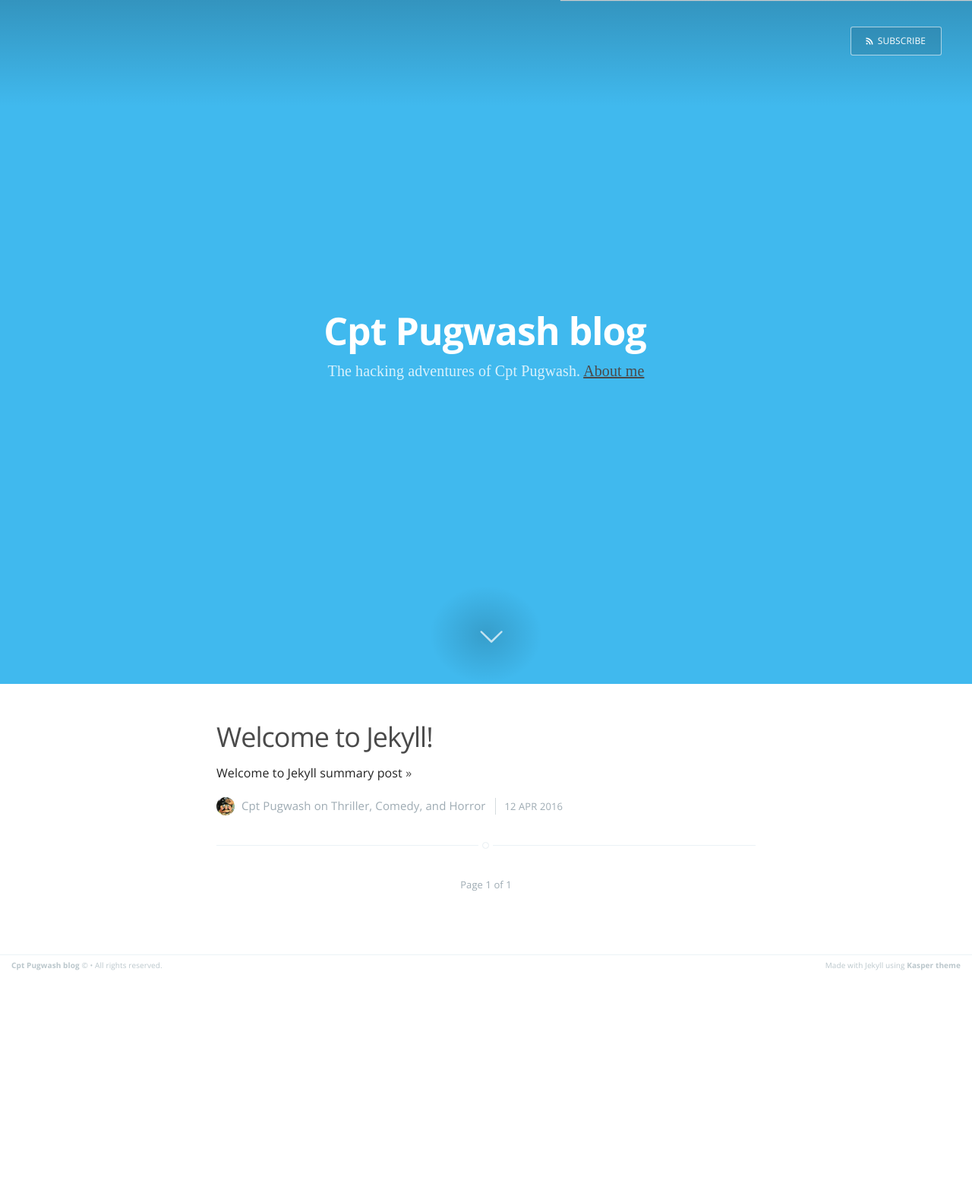
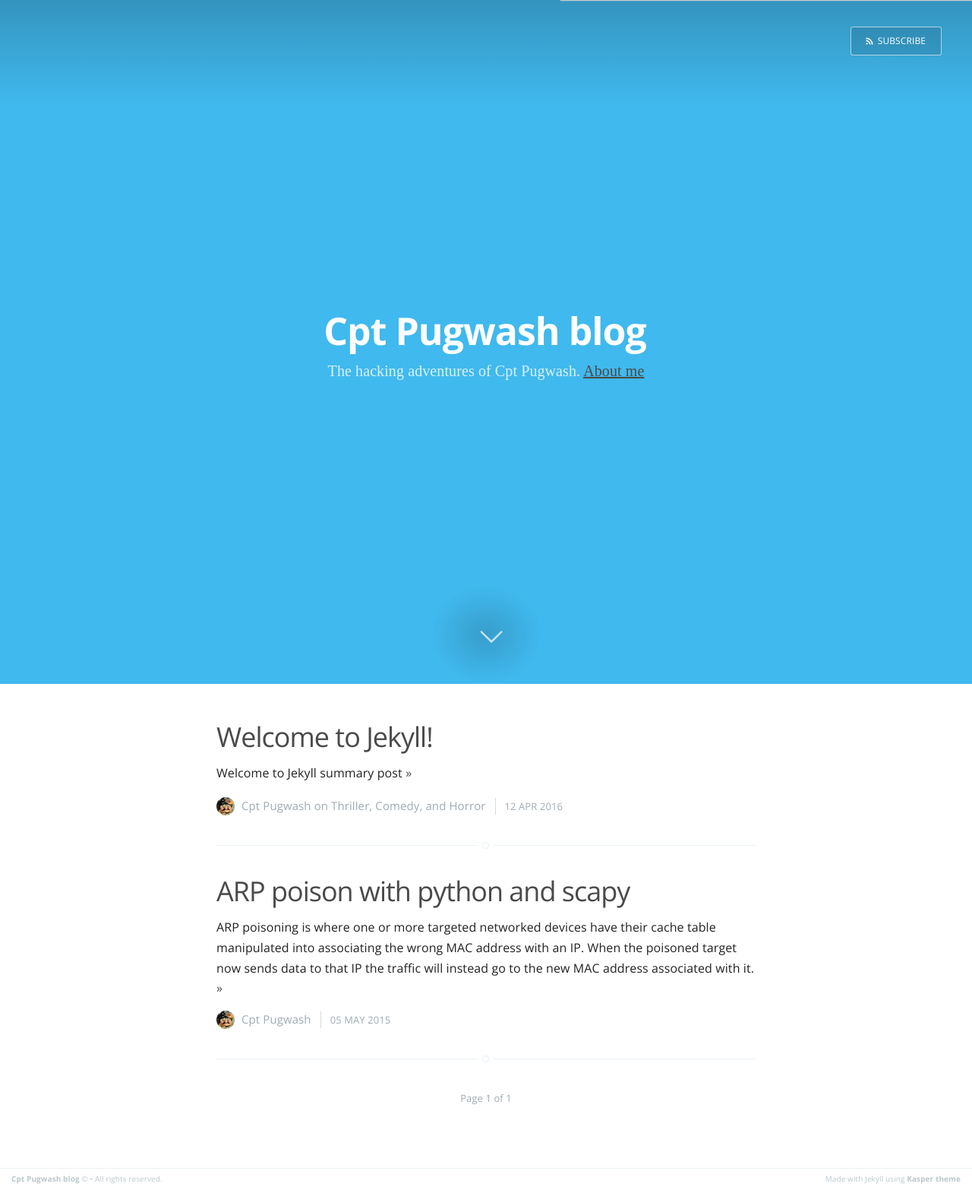
Before and after one commit to cptpugwash/cptpugwash.github.io, a Jekyll site: the page built from index.html, in a window 1280 px wide. Shown: the whole page at 76% size. Built offline with Jekyll 4.4.1, drawn with Linux system fonts in a browser that asks for light colours; the list of posts is cut into pages by our own code; before the commit the page ends 1285 px from its top, so only the background shows below that; some of the changed lines change nothing that is shown.

Commit message:
added post and images

```diff
--- a/_config.yml
+++ b/_config.yml
@@ -8,7 +8,7 @@
 paginate: 15
 baseurl: /
 domain_name: 'https://cptpugwash.github.io'
-google_analytics: 'UA-XXXXXXXX-X'
+google_analytics: 'UA-77069050-1'
 gems: [jekyll-paginate]
 
 # Permalinks
--- /dev/null
+++ b/_posts/2015-05-05-python-arp-poison.md
@@ -0,0 +1,115 @@
+---
+layout: post
+title:  "ARP poison with python and scapy"
+date:   2015-05-05
+summary: ARP poisoning is where one or more targeted networked devices have their cache table manipulated into associating the wrong MAC address with an IP. When the poisoned target now sends data to that IP the traffic will instead go to the new MAC address associated with it.
+---
+
+Address resolution protocol (ARP) is a protocol used on the LAN to convert IP addresses to MAC addresses.
+
+ARP poisoning is where one or more targeted networked devices have their cache table manipulated into associating the wrong MAC address with an IP. When the poisoned target now sends data to that IP the traffic will instead go to the new MAC address associated with it.
+
+This is a quick guide to ARP poisoning and a walkthrough of the main parts of a python script using scapy to perform ARP poisoning.
+
+How ARP works
+-------------
+ARP is used to resolve MAC addresses from IP addresses, this is done using a request and reply method. For example hostA will send a request to the broadcast (FF:FF:FF:FF:FF:FF) asking 'who has 192.168.1.1 tell me?', the host with that IP will then reply with its MAC address. The image bellow shows an ARP request and reply captured by Wireshark.
+
+<a href="/assets/images/arp-poison/arp-request-reply.png">
+	<img src="/assets/images/arp-poison/arp-request-reply.png" alt="ARP request/reply image">
+</a>
+
+The request and reply packets are easy to understand, the image bellow shows both packets and their fields. Note that the request packet has its opcode set to 1 and is sent to broadcast. All hosts on the network will see the request and only reply if it has the target IP specified in the packet. Note the reply packet has its opcode set to 2 and contains the senders MAC and IP addresses (ARP reply in image bellow).
+
+<a href="/assets/images/arp-poison/arp-anatomy.png">
+	<img src="../assets/images/arp-poison/arp-anatomy.png" alt="ARP anatomy image">
+</a>
+
+Once the target has replied with its MAC address its stored in the computers ARP cache, every so often the cache will update its self by making another ARP request and storing the reply. Because it doesn't use authentication or verify the reply packet anyone can send a crafted reply packet and it will be accepted.
+
+To see your ARP cache in Windows or Linux use the command line and type `arp -a`, this should show a list of IP's and MAC addresses associated with them.
+
+Cache poisoning
+---------------
+The cache is an internal table on each networked device containing an IP and its associated MAC address. Cache poisoning is where the table is manipulated into associating the wrong MAC address with an IP. When the target now sends data the traffic will instead go the new MAC address associated with it (see image bellow).
+
+Cache poisoning is possible because no authentication or verification is done to check the reply packet, we can simply craft a reply packet and send it to a target. This will poison its cache temporarily. With the targets cache poisoned any data it sends to that IP will be sent to the attacker instead.
+
+<a href="/assets/images/arp-poison/arp-diagram.png">
+	<img src="/assets/images/arp-poison/arp-diagram.png" alt="ARP diagram">
+</a>
+
+The most common type of attack this is used for is man in the middle (MITM). This is where an attacker can see all traffic going back and forth between two targets. The diagram above shows that normal traffic should flow between the router and the target. However once both targets are poisoned all traffic will flow to the attacker.
+
+Using scapy to poison
+---------------------
+Scapy is a packet manipulation module for python, it allows us to easily create or edit packets as well as send and receive them. The image bellow shows the packets that need to be created in order to poison two targets. Note that the only field we need to change is the sender MAC address (hwsrc in scapy).
+
+<a href="/assets/images/arp-poison/arp-poison-packet.png">
+	<img src="/assets/images/arp-poison/arp-poison-packet.png" alt="ARP poison packet">
+</a>
+
+A simple python script using scapy needs to perform four main tasks, create poisoned packets, constantly send them, froward traffic, then restore the original data to the cache before exiting.
+
+[Click here for the full script](https://github.com/cptpugwash/ARP-MITM-Poison/blob/master/arp-poison.py)
+This python script uses scapy to perform a MITM attack using ARP poisoning, the following is a breakdown of the scripts main functions.
+
+Script usage:
+
+	python arp-poison.py -g 192.168.1.1 -t 192.168.1.109
+	-g gateway
+	-t target IP
+
+### Forwarding traffic
+In the main function IP forwarding is enabled to forward all the traffic back and forth between the two targets, this snippet of code requires root access to write to system file.
+
+<figure class="lineno-container">
+{% highlight python linenos=table %}
+	try:
+		with open('/proc/sys/net/ipv4/ip_forward', 'w') as f:
+			f.write('1\n')
+	except Exception, e:
+		print "[-] Could not enable IP forwarding, check permissions"
+		sys.exit(0)
+{% endhighlight %}
+</figure>
+
+### Creating the packets and sending them
+Creating the packets is easy with scapy, we just pass ARP() the fields required to create the packet. Note that op is set to 2 for a reply packet, and that scapy will set the hwsrc (sender MAC address) as the interfaces MAC when sending the packet.
+
+Sending 1 packet to each target will only poison it temporarily. Packets need to be sent every few seconds so as to constantly update the cache and prevent the real ARP reply from updating it.
+
+<figure class="lineno-container">
+{% highlight python linenos=table %}
+def poison(target, target_mac, gateway, gateway_mac):
+	target_poison_pkt = ARP(op=2, psrc=gateway, hwdst=target_mac, pdst=target)
+	gateway_poison_pkt = ARP(op=2, psrc=target, hwdst=gateway_mac, pdst=gateway)
+
+	print "[*] Attack started *-* --> pew --> pew"
+
+	while True:
+		send(target_poison_pkt)
+		send(gateway_poison_pkt)
+		time.sleep(2)
+{% endhighlight %}
+</figure>
+
+Once the attack has started all traffic between the targets will flow through the attacking device making it the MITM, from here further attacks can be performed such as sniffing traffic.
+
+### Restoring correct info
+Once we're finished with the attack we need to restore the correct info to both targets and stop forwarding packets. If the script just exits the targets will still send data to the wrong device and the traffic wont be forwarded. The user may also notice connection issues until the ARP cache restores the correct IP and MAC information.
+
+<figure class="lineno-container">
+{% highlight python linenos=table %}
+def restore(target, target_mac, gateway, gateway_mac):
+	send(ARP(op=2, psrc=target, hwsrc=target_mac, hwdst=gateway_mac, pdst=gateway), count=5)
+	send(ARP(op=2, psrc=gateway, hwsrc=gateway_mac, hwdst=target_mac, pdst=target), count=5)
+
+	with open('/proc/sys/net/ipv4/ip_forward', 'w') as f:
+			f.write('0\n')
+
+	sys.exit(0)
+{% endhighlight %}
+</figure>
+
+These three functions form the basis for any ARP poison script, the example script can be found [here.](https://github.com/cptpugwash/ARP-MITM-Poison) Only use the script within your own network for testing or where you have written permission to do so.
--- a/assets/css/screen.css
+++ b/assets/css/screen.css
@@ -894,12 +894,12 @@
 }
 
 /* Break out larger images to be wider than the main text column
-   the class is applied with jQuery */
+   the class is applied with jQuery
 .post-content .full-img {
     width: 126%;
     max-width: none;
     margin: 0 -13%;
-}
+}*/
 
 /* The author credit area after the post */
 .post-footer {
```
Also changed, not shown: assets/images/arp-poison/arp-anatomy.png (added), assets/images/arp-poison/arp-diagram.png (added), assets/images/arp-poison/arp-poison-packet.png (added), assets/images/arp-poison/arp-request-reply.png (added).
